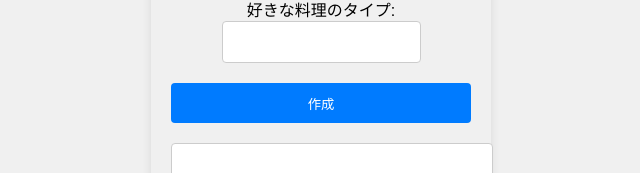
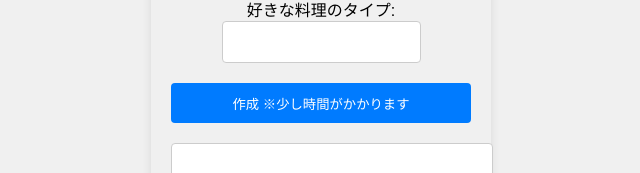
Before and after one commit to hayukataishi/asobispace, a React (Create React App) app: page /yusyoku in a window 1280 px wide. Shown: the part 445-618 px from the top of the page, without its empty margins (319-959 px from the left). Built offline with nearby package versions, Linux system fonts and the light colour scheme; a web font is replaced by a local one.

Commit message:
注意書き追加

```diff
--- a/src/pages/Yushoku.js
+++ b/src/pages/Yushoku.js
@@ -96,7 +96,7 @@ const Yushoku = () => {
             onChange={(e) => setType(e.target.value)}
           />
         </label>
-        <button type="submit">作成</button>
+        <button type="submit">作成 ※少し時間がかかります</button>
         <textarea value={serverResponse} readOnly />
         {isLoading && <div className="loader"></div>}
       </form>
```
